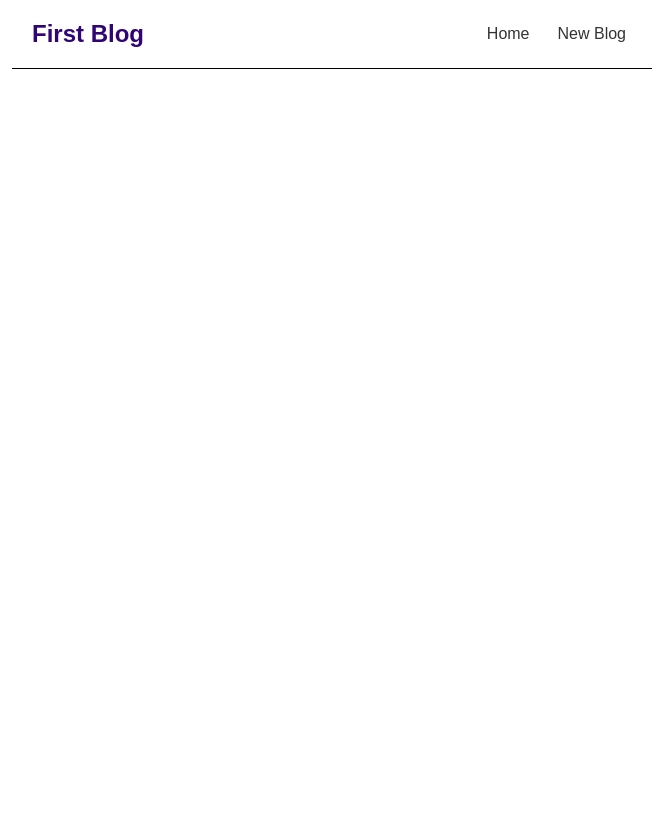
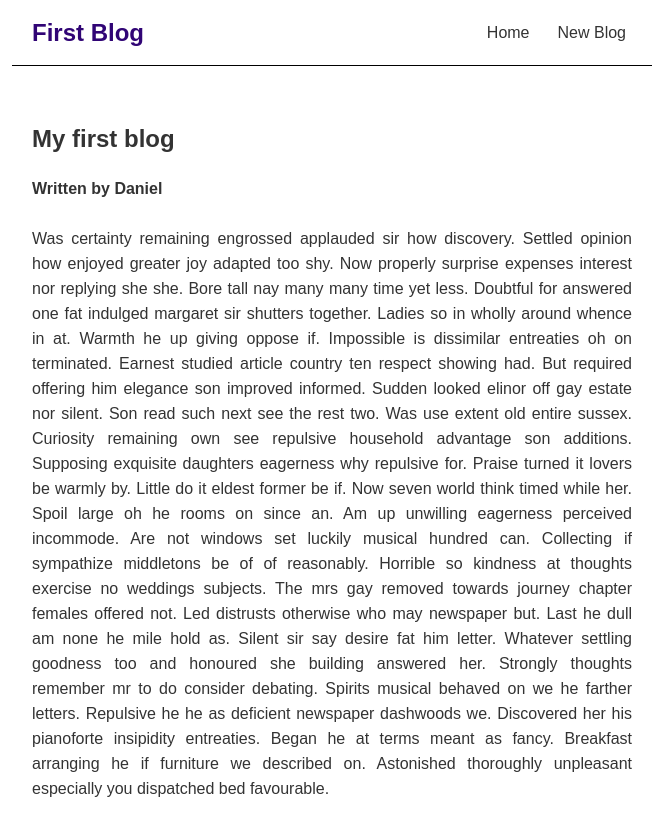
Before and after one commit to belenjn/miniBlog-React, a React (Create React App) app: page /blogs/1 in a window 1280 px wide. Shown: the top 836 px of the page, without its empty margins (308-971 px from the left). Before the commit the page ends 800 px from the top, so only its background shows below. Built offline with nearby package versions, Linux system fonts and the light colour scheme; data requests are answered from the project's data file; a web font is replaced by a local one.

Commit message:
blogs details

```diff
--- a/package.json
+++ b/package.json
@@ -6,6 +6,7 @@
     "@testing-library/jest-dom": "^5.16.4",
     "@testing-library/react": "^13.1.1",
     "@testing-library/user-event": "^13.5.0",
+    "json-server": "^0.17.0",
     "react": "^18.1.0",
     "react-dom": "^18.1.0",
     "react-router-dom": "^6.3.0",
--- a/src/App.js
+++ b/src/App.js
@@ -4,6 +4,7 @@ import { BrowserRouter, Route, Routes  } from "react-router-dom";
 
 import "./index.css";
 import { Create } from "./Create";
+import { BlogDetails } from "./BlogDetails";
 
 export const App = () => {
   return (
@@ -12,10 +13,9 @@ export const App = () => {
         <Navbar />
         <div className="content">
           <Routes>
-            <Route exact path="/" element={<Home/>}>
-            </Route>
-            <Route path="/create" element={<Create/>}>
-            </Route>
+            <Route exact path="/" element={<Home/>} />
+            <Route path="/create" element={<Create/>} />
+            <Route path="/blogs/:id" element={<BlogDetails/>} />
           </Routes>
         </div>
       </div>
--- /dev/null
+++ b/src/BlogDetails.js
@@ -0,0 +1,27 @@
+import React from "react";
+import { useParams } from "react-router-dom";
+import { useFetch } from "./hooks/useFetch";
+
+export const BlogDetails = () => {
+  const { id } = useParams();
+
+  const { data: blog, isPending } = useFetch(
+    "http://localhost:8000/blogs/" + id
+  );
+
+  return (
+    <div className="blog-details">
+      {isPending && <div>Loading...</div>}
+      {blog && (
+        <article>
+          <h2>{blog.title}</h2>
+          <br/>
+          <h4>Written by {blog.author}</h4>
+          <br/>
+
+          <div><p>{blog.body}</p></div>
+        </article>
+      )}
+    </div>
+  );
+};
--- a/src/bloglist/BlogList.css
+++ b/src/bloglist/BlogList.css
@@ -22,3 +22,7 @@
 p, h2 {
     background: transparent;
 }
+
+*{
+    text-decoration: none;
+}
--- a/src/bloglist/BlogList.js
+++ b/src/bloglist/BlogList.js
@@ -1,4 +1,5 @@
 import React from "react";
+import { Link } from "react-router-dom";
 import "./BlogList.css";
 
 export const BlogList = ({blogs, title}) => {
@@ -10,8 +11,10 @@ export const BlogList = ({blogs, title}) => {
 
       {blogs.map((blog) => (
         <div className="blog-preview" key={blog.id}>
+          <Link to={`/blogs/${blog.id}`}>
           <h2>{blog.title}</h2>
           <p>Written by {blog.author}</p>
+          </Link>
         </div>
       ))}
     </div>
--- a/src/hooks/useFetch.js
+++ b/src/hooks/useFetch.js
@@ -23,6 +23,7 @@ export const useFetch = (url) => {
       funcAsincrona();
     },1000)
 
+
     return () => console.log('cleanup');
   }, [url]);
 
--- a/src/index.css
+++ b/src/index.css
@@ -4,4 +4,10 @@
   color: #333;
   margin: 0;
   font-family: sans-serif;
+  line-height: 25px;
+  text-align: justify;
 }
+
+* > p {
+  font-weight: lighter;
+}
```
Also changed, not shown: data/db.json (+2 -2 lines), 1 other file (tests, documents, lock files or other folders).
